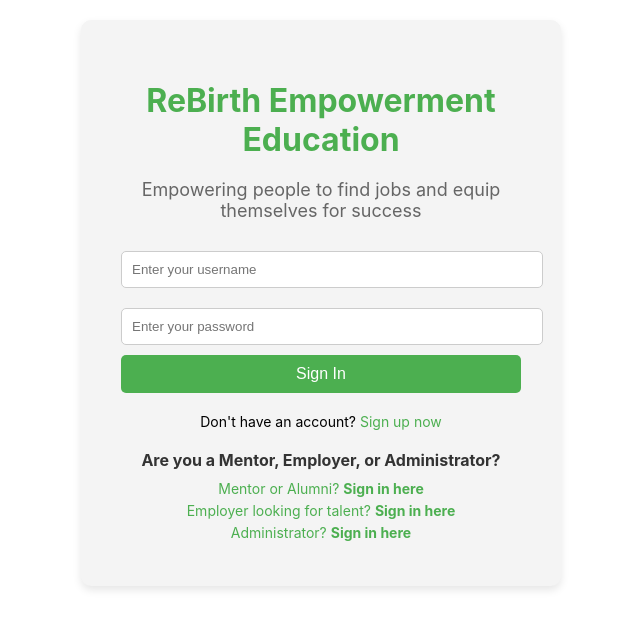
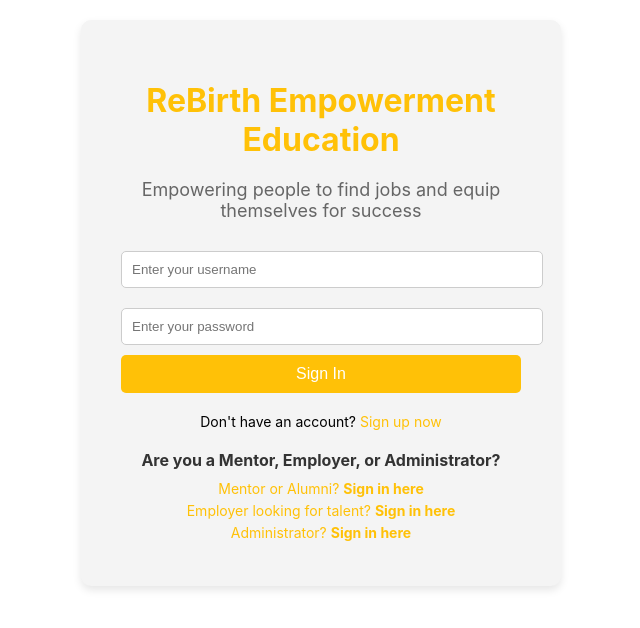
Before and after one commit to cfgtexas24/Team-16, a React (Create React App) app in the folder client/: page / in a window 1280 px wide. Shown: the top 628 px of the page, without its empty margins (319-959 px from the left). Built offline with nearby package versions, Linux system fonts and the light colour scheme.

Commit message:
Update color scheme to vibrant yellow for better contrast on white background

```diff
--- a/client/src/App.css
+++ b/client/src/App.css
@@ -13,7 +13,7 @@
 }
 
 .App h1 {
-  color: #4CAF50; /* Green color */
+  color: #FFC107; /* Yellow color */
   margin-bottom: 20px;
 }
 
@@ -35,7 +35,7 @@
 .sign-in-form button {
   width: 100%;
   padding: 10px;
-  background-color: #4CAF50; /* Green color */
+  background-color: #FFC107; /* Yellow color */
   color: white;
   border: none;
   border-radius: 5px;
@@ -44,7 +44,7 @@
 }
 
 .sign-in-form button:hover {
-  background-color: #45a049; /* Darker green on hover */
+  background-color: #FFC107; /* Slightly darker yellow on hover */
 }
 
 .signup-link,
@@ -55,7 +55,7 @@
 
 .signup-link a,
 .additional-signin a {
-  color: #4CAF50; /* Green color */
+  color: #FFC107; /* Yellow color */
   text-decoration: none;
 }
 
--- a/client/src/index.html
+++ b/client/src/index.html
@@ -24,14 +24,14 @@
             background-color: white;
             padding: 40px;
             border-radius: 10px;
-            box-shadow: 0 4px 8px rgba(0, 0, 0, 0.1);
+            box-shadow: 0 4px 8px #FFC107;
             text-align: center;
             max-width: 400px;
             width: 100%;
         }
 
         .login-box h1 {
-            color: #4CAF50;
+            color: #FFC107;
             margin-bottom: 20px;
         }
 
@@ -47,7 +47,7 @@
         .login-box input[type="submit"] {
             width: 100%;
             padding: 10px;
-            background-color: #4CAF50;
+            background-color: #FFC107;
             color: white;
             border: none;
             border-radius: 5px;
@@ -56,7 +56,7 @@
         }
 
         .login-box input[type="submit"]:hover {
-            background-color: #45a049;
+            background-color: #FFC107;
         }
 
         .signup-link, .additional-signin {
@@ -66,7 +66,7 @@
 
         .signup-link a,
         .additional-signin a {
-            color: #4CAF50;
+            color: #FFC107;
             text-decoration: none;
         }
 
@@ -95,7 +95,7 @@
         .additional-signin a {
             display: block;
             margin: 5px 0;
-            color: #4CAF50;
+            color: #FFC107;
         }
 
         .additional-signin a:hover {
```
Also changed, not shown: 2 other files (tests, documents, lock files or other folders).
